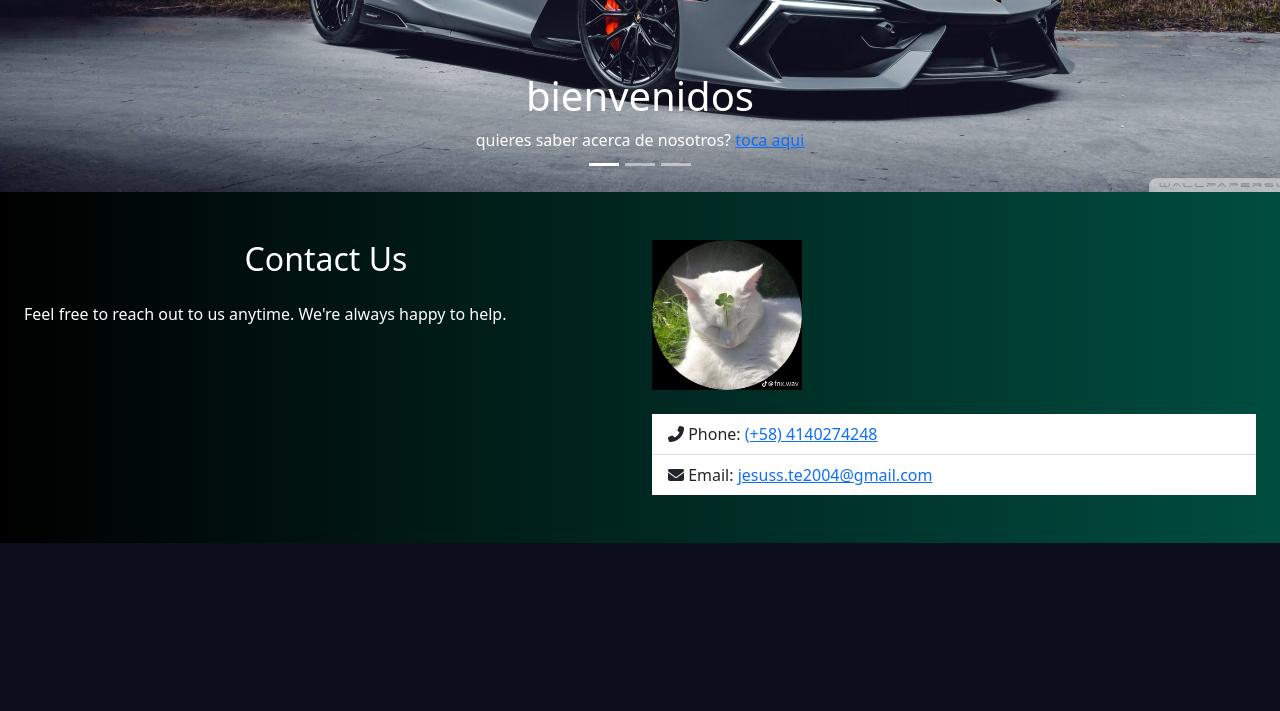
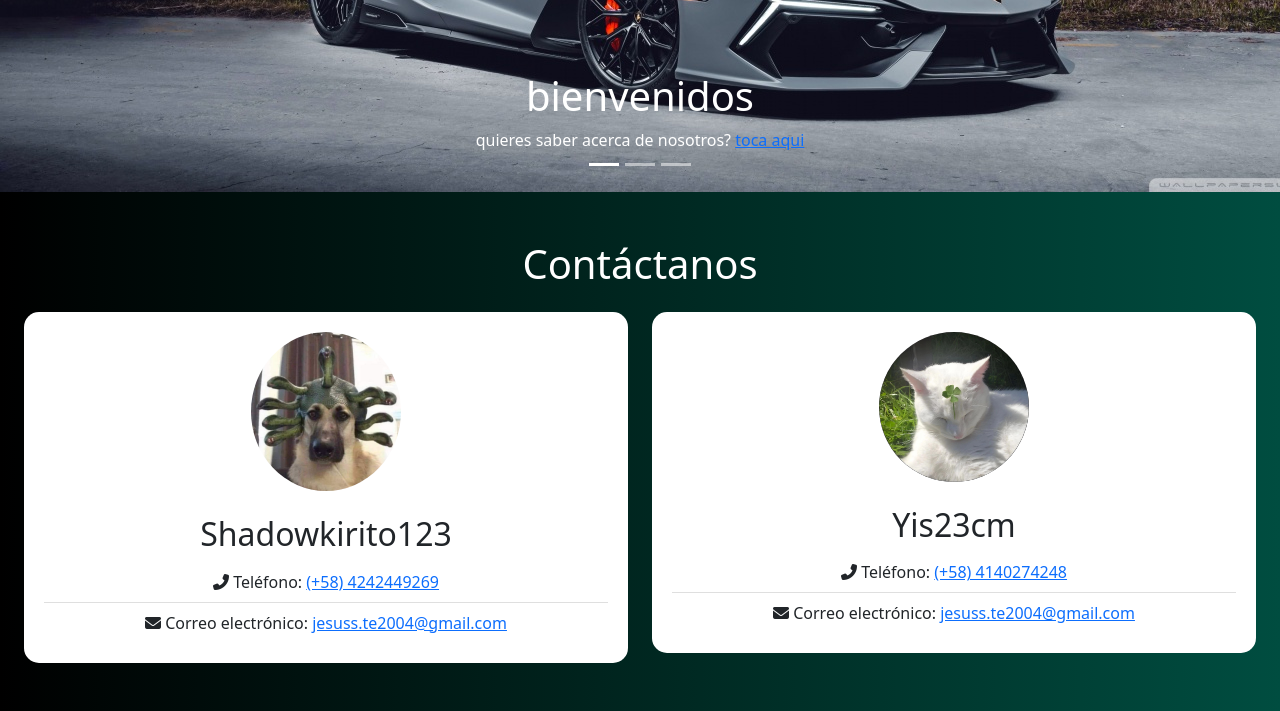
Before and after one commit to Shadowkirito123/django-crud, a Django app: page / in a window 1280 px wide. Shown: the part 656-1367 px from the top of the page. Before the commit the page ends 1199 px from the top, so only its background shows below. Run offline with Django 5.2, Linux system fonts and the light colour scheme; the visitor is signed in with stand-in values (Sample User, id 1); some libraries are stand-ins or nearby versions.

Commit message:
contactanos

```diff
--- a/tasks/templates/home.html
+++ b/tasks/templates/home.html
@@ -57,25 +57,38 @@
         </div>
         <section class="container-fluid py-5">
             <div class="row">
+                <h1 class="mb-4 text-white text-center">Contáctanos</h1>
                 <div class="col-md-6">
-
-                    <h2 class="mb-4 text-white text-center">Contact Us</h2>
-                    <p class='text-white'>Feel free to reach out to us anytime. We're always happy to help.</p>
+                    <div class="text-center" style="background-color: white; padding: 20px; border-radius: 15px">
+                        <img src="{% static 'img/perro.jpg' %}" alt="Imagen de contacto" class="img-fluid mb-4 mx-auto rounded-circle" style="width: 150px;">
+                        <h2>Shadowkirito123</h2>
+                        <ul class="list-group list-group-flush">
+                            <li class="list-group-item">
+                                <i class="fas fa-phone-alt"></i> Teléfono: <a href="#">(+58) 4242449269</a>
+                            </li>
+                            <li class="list-group-item">
+                                <i class="fas fa-envelope"></i> Correo electrónico: <a href="mailto:jesuss.te2004@gmail.com">jesuss.te2004@gmail.com</a>
+                            </li>
+                        </ul>
+                    </div>
                 </div>
                 <div class="col-md-6">
-                    <img src="{% static 'img/gato.jpeg' %}" alt="Contact Us Image" class="img-fluid mb-4  mx-auto" style="width: 150px;">
-
-                    <ul class="list-group list-group-flush">
-                        <li class="list-group-item">
-                            <i class="fas fa-phone-alt"></i> Phone: <a href="#">(+58) 4140274248</a>
-                        </li>
-                        <li class="list-group-item">
-                            <i class="fas fa-envelope"></i> Email: <a href="mailto:jesuss.te2004@gmail.com">jesuss.te2004@gmail.com</a>
-                        </li>
-                    </ul>
+                    <div class="text-center" style="background-color: white; padding: 20px; border-radius: 15px">
+                        <img src="{% static 'img/gato.jpeg' %}" alt="Imagen de contacto" class="img-fluid mb-4 mx-auto rounded-circle" style="width: 150px;">
+                        <h2>Yis23cm</h2>
+                        <ul class="list-group list-group-flush">
+                            <li class="list-group-item">
+                                <i class="fas fa-phone-alt"></i> Teléfono: <a href="#">(+58) 4140274248</a>
+                            </li>
+                            <li class="list-group-item">
+                                <i class="fas fa-envelope"></i> Correo electrónico: <a href="mailto:jesuss.te2004@gmail.com">jesuss.te2004@gmail.com</a>
+                            </li>
+                        </ul>
+                    </div>
                 </div>
             </div>
         </section>
+
 
         <script src="https://cdn.jsdelivr.net/npm/bootstrap@5.1.3/dist/js/bootstrap.bundle.min.js" integrity="sha384-ka7Sk0Gln4gmtz2MlQnikT1wXgYsOg+OMhuP+IlRH9sENBO0LRn5q+8nbTov4+1p" crossorigin="anonymous"></script>
         </body>
```
Also changed, not shown: static/img/perro.jpg (added).
